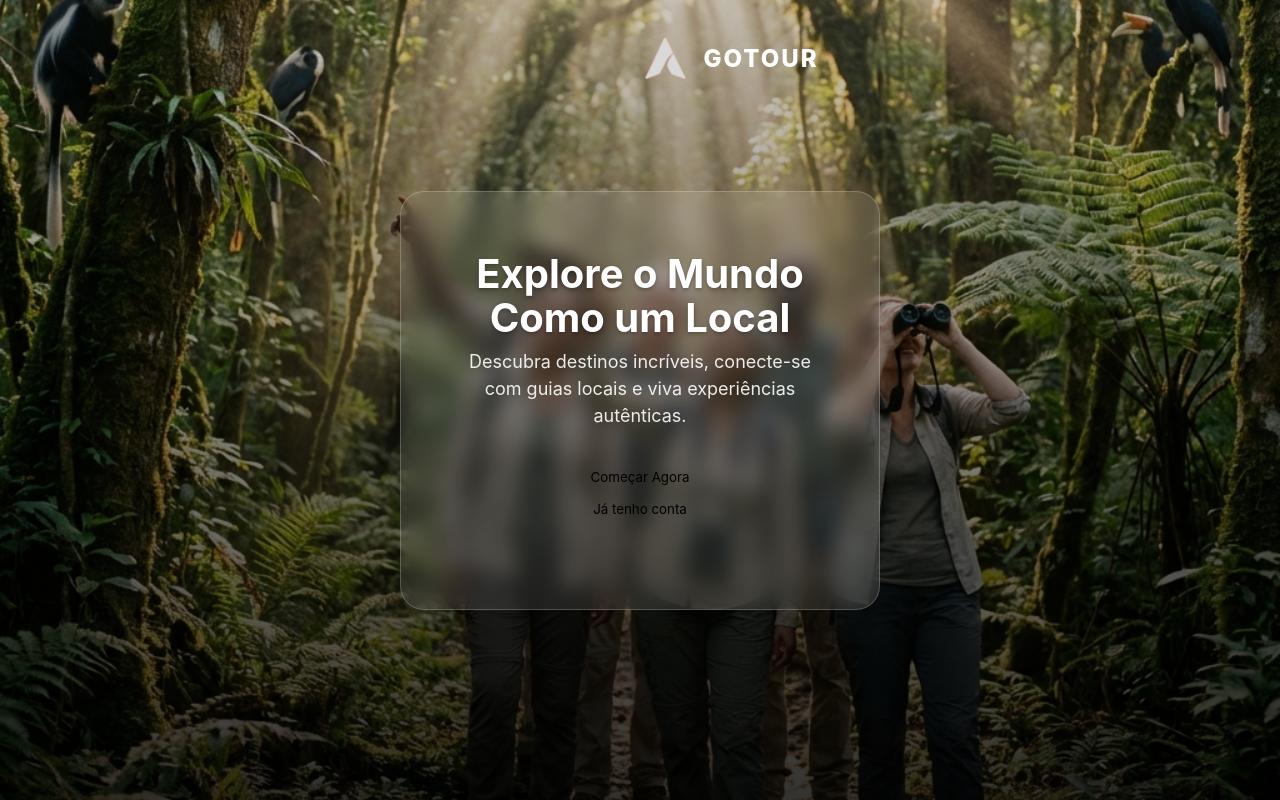
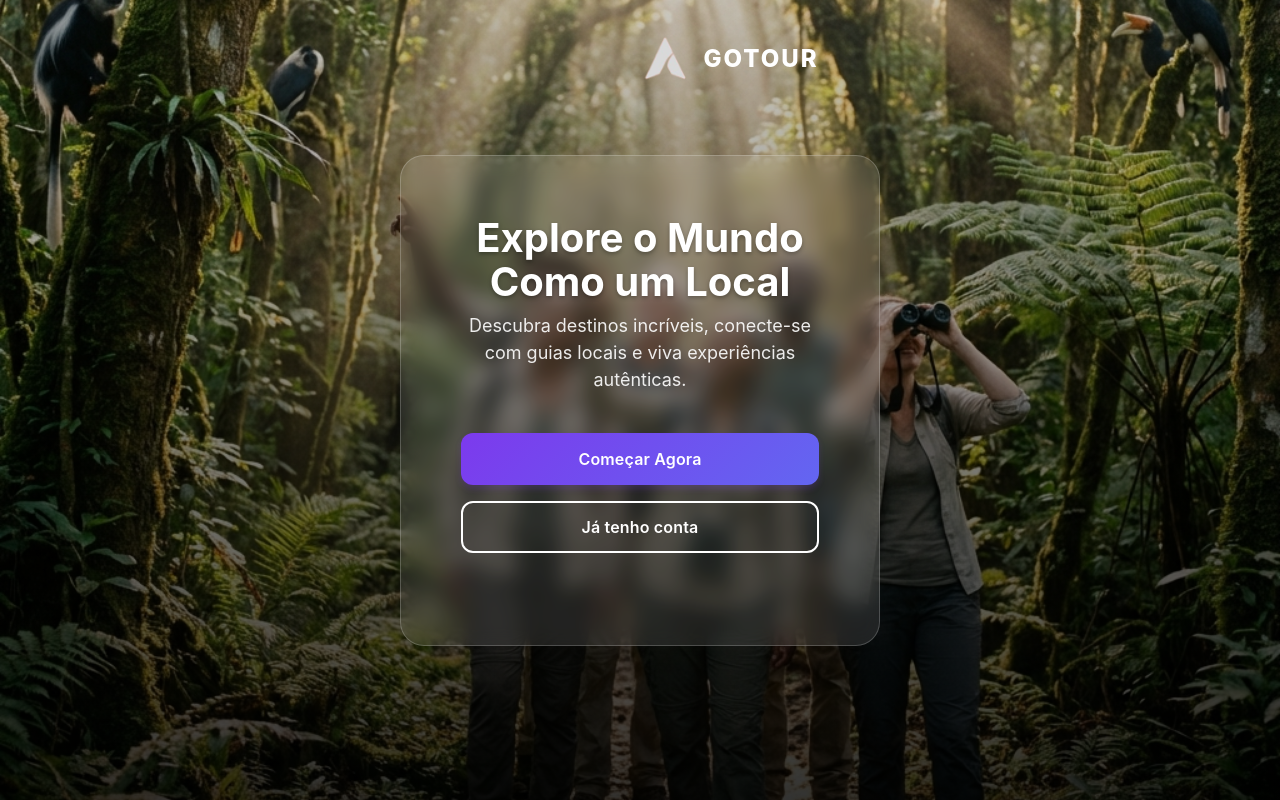
Before and after one commit to mariabernardop63-cell/GOTOUR-GLOBAL-APP, a React (Vite) app: page / in a window 1280 px wide. Built offline with nearby package versions, Linux system fonts and the light colour scheme; no server answers; a web font is replaced by a local one.

Commit message:
Fix: Button visibility issue and standardize loading spinner

```diff
--- a/src/components/Button/Button.jsx
+++ b/src/components/Button/Button.jsx
@@ -9,14 +9,14 @@ const Button = ({
     fullWidth = false,
     isLoading = false,
     disabled,
+    className = '',
     ...props
 }) => {
-    const className = `btn btn-${variant} btn-${size} ${fullWidth ? 'btn-full' : ''} ${isLoading ? 'btn-loading' : ''}`;
+    const combinedClassName = `btn btn-${variant} btn-${size} ${fullWidth ? 'btn-full' : ''} ${isLoading ? 'btn-loading' : ''} ${className}`;
 
     return (
-        <button className={className} disabled={disabled || isLoading} {...props}>
-            {isLoading && <Loader2 className="animate-spin" size={18} />}
-            {children}
+        <button className={combinedClassName} disabled={disabled || isLoading} {...props}>
+            {isLoading ? <div className="btn-spinner"></div> : children}
         </button>
     );
 };
--- a/src/pages/Welcome/Welcome.jsx
+++ b/src/pages/Welcome/Welcome.jsx
@@ -67,9 +67,9 @@ const Welcome = () => {
                         size="lg"
                         fullWidth
                         onClick={() => handleNavigation('/signup', 'primary')}
-                        className={loadingBtn === 'primary' ? 'btn-loading' : ''}
+                        isLoading={loadingBtn === 'primary'}
                     >
-                        {loadingBtn === 'primary' ? <div className="btn-spinner"></div> : "Começar Agora"}
+                        Começar Agora
                     </Button>
 
                     <Button
@@ -78,9 +78,9 @@ const Welcome = () => {
                         size="lg"
                         fullWidth
                         onClick={() => handleNavigation('/login', 'secondary')}
-                        className={loadingBtn === 'secondary' ? 'btn-loading' : ''}
+                        isLoading={loadingBtn === 'secondary'}
                     >
-                        {loadingBtn === 'secondary' ? <div className="btn-spinner"></div> : "Já tenho conta"}
+                        Já tenho conta
                     </Button>
                 </div>
             </div>
```
